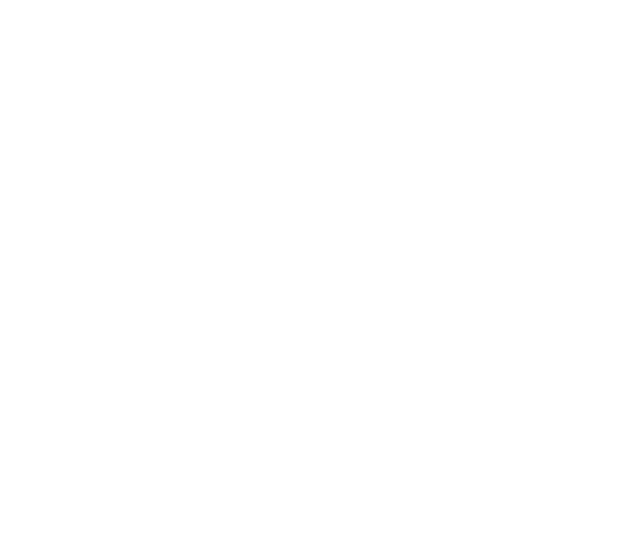
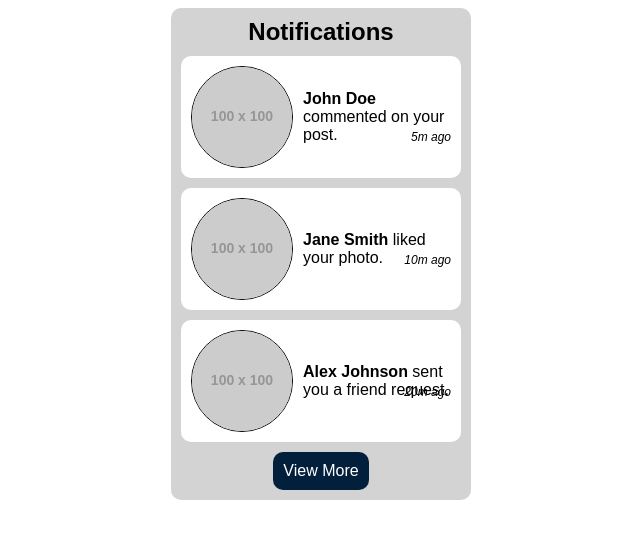
Before and after one commit to acciojob/notification-menu-bhpuja, a website: page main.html in a window 1280 px wide. Shown: the whole page, without its empty margins (319-959 px from the left). Drawn offline with Linux system fonts and the light colour scheme; placeholder pictures from the web are drawn by us.

Commit message:
created a submission

```diff
--- a/main.html
+++ b/main.html
@@ -1,16 +1,41 @@
+
 <!DOCTYPE html>
+<html lang="en">
+<head>
+  <meta charset="UTF-8">
+  <meta name="viewport" content="width=device-width, initial-scale=1.0">
+  <title>Notification Menu</title>
+  <link rel="stylesheet" href="styles.css">
+</head>
+<body>
+  <div id="container">
+    <h2>Notifications</h2>
 
-<html>
+    <div class="notification">
+      <img src="https://via.placeholder.com/100" alt="User Avatar">
+      <p>
+        <span class="user">John Doe</span> commented on your post.
+        <span class="time">5m ago</span>
+      </p>
+    </div>
 
-<head>
-	<link rel="stylesheet" href="styles.css">
-</head>
+    <div class="notification">
+      <img src="https://via.placeholder.com/100" alt="User Avatar">
+      <p>
+        <span class="user">Jane Smith</span> liked your photo.
+        <span class="time">10m ago</span>
+      </p>
+    </div>
 
-<body>
-	<!-- the entire body must be written by student -->
-    <script type="text/javascript" src="./script.js">
-</script>
+    <div class="notification">
+      <img src="https://via.placeholder.com/100" alt="User Avatar">
+      <p>
+        <span class="user">Alex Johnson</span> sent you a friend request.
+        <span class="time">20m ago</span>
+      </p>
+    </div>
 
+    <button id="view-more">View More</button>
+  </div>
 </body>
-
 </html>
--- a/styles.css
+++ b/styles.css
@@ -1 +1,77 @@
 /*  your css code here. If applicable */
+/* Overall container */
+#container {
+  width: 280px;
+  padding: 10px;
+  border-radius: 10px;
+  background-color: lightgrey;
+  margin: 0 auto;
+  font-family: Arial, sans-serif;
+}
+
+/* Heading styles */
+#container h2 {
+  margin: 0;
+  padding-bottom: 10px;
+  text-align: center;
+}
+
+/* Notification styles */
+.notification {
+  display: flex;
+  align-items: center;
+  gap: 10px; /* Space between image and text */
+  padding: 10px;
+  margin-bottom: 10px;
+  border-radius: 10px;
+  background-color: white;
+}
+
+/* Image styles */
+.notification img {
+  width: 100px;
+  height: 100px;
+  border-radius: 50%;
+  border: 1px solid black;
+}
+
+/* Text content inside notification */
+.notification p {
+  margin: 0;
+  flex: 1;
+  position: relative;
+}
+
+/* Username bold */
+.notification .user {
+  font-weight: bold;
+}
+
+/* Time styles */
+.notification .time {
+  position: absolute;
+  bottom: 0;
+  right: 0;
+  font-size: 12px;
+  font-style: italic;
+  font-weight: normal;
+}
+
+/* Button styles */
+#view-more {
+  display: block;
+  margin: 10px auto 0;
+  padding: 10px;
+  font-size: 16px;
+  border-radius: 10px;
+  background-color: #02203c;
+  color: white;
+  text-align: center;
+  border: none;
+  cursor: pointer;
+}
+
+/* Button hover effect */
+#view-more:hover {
+  background-color: #03375b;
+}
```
